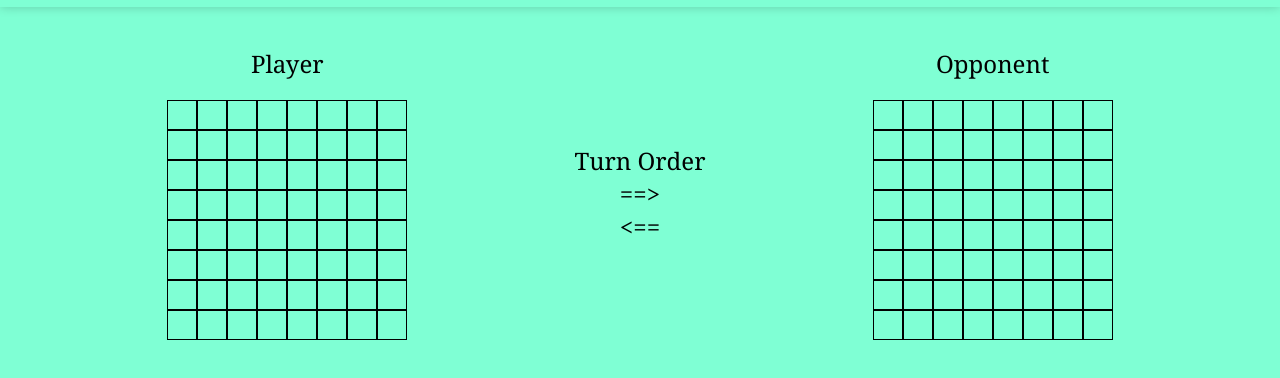
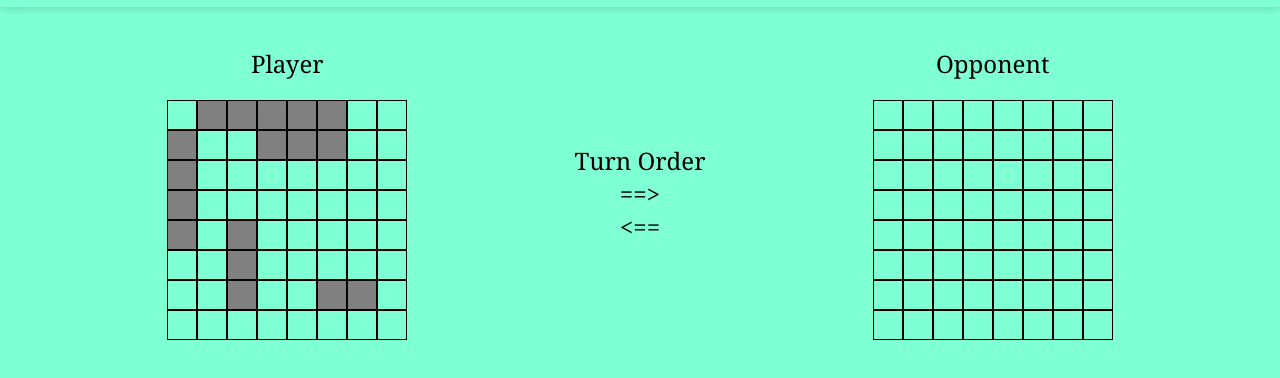
Before and after one commit to achau96/battleship, a website built with webpack: page src/index.html in a window 1280 px wide. Shown: the part 56-434 px from the top of the page. Built offline with nearby package versions, Linux system fonts and the light colour scheme.

Commit message:
Display ships on board

```diff
--- a/src/Game.js
+++ b/src/Game.js
@@ -13,8 +13,6 @@ const Game = () => {
 
 const enemyDOM = document.getElementById('enemy');
 const enemyTiles = enemyDOM.querySelectorAll('.tile');
-const playerDOM = document.getElementById('user');
-const playerTiles = playerDOM.querySelectorAll('.tile');
 
 //start game
 //game figures out whose turn it is, and waits for event listener if player
--- a/src/index.css
+++ b/src/index.css
@@ -69,3 +69,7 @@
   cursor: pointer;
   background-color: cadetblue;
 }
+
+.ship {
+  background-color: gray;
+}
--- a/src/index.js
+++ b/src/index.js
@@ -45,6 +45,20 @@ enemyBoard.placeShip(...ships[4]);
 return {playerBoard,enemyBoard}
 }
 
+const updateDOM = (playerBoard) => {
+  const playerDOM = document.getElementById('user');
+  const playerTiles = playerDOM.querySelectorAll('.tile');
+  playerTiles.forEach((tile) => {
+    for(let i=0;i<playerBoard.length;i++){
+      playerBoard[i].forEach((shipTile) => {
+        if(shipTile.shipID != null && shipTile.tile === tile.dataset.value){
+          tile.classList.add('ship');
+        }
+      })
+    }
+  })
+}
+
 const App = () => {
   const player = document.querySelector('.player');
   const opponent = document.querySelector('.opponent');
@@ -53,7 +67,7 @@ const App = () => {
   opponent.appendChild(createGameBoard(8,'enemy'));
 
   const {playerBoard,enemyBoard} = initialize();
-  console.log(playerBoard.board);
+  updateDOM(playerBoard.board);
   Game();
 
 }
```
Also changed, not shown: dist/index.bundle.js.
